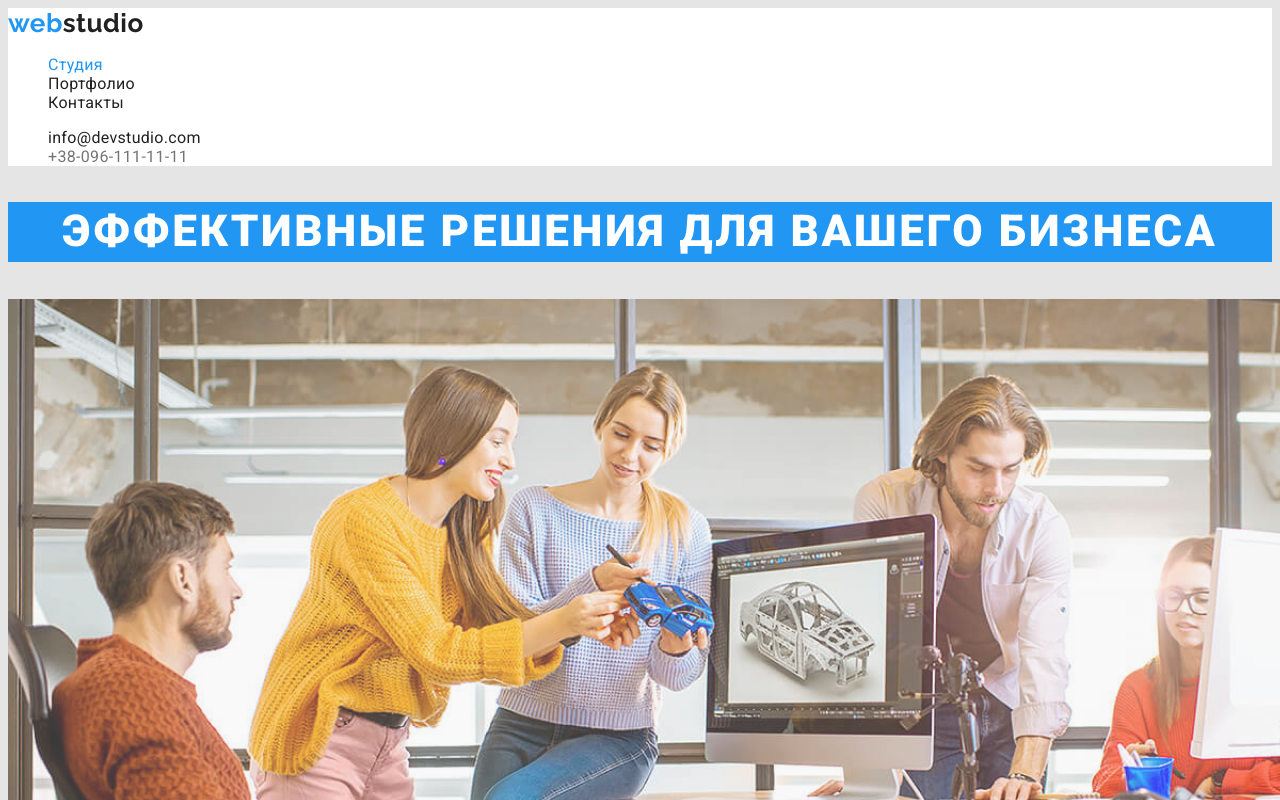
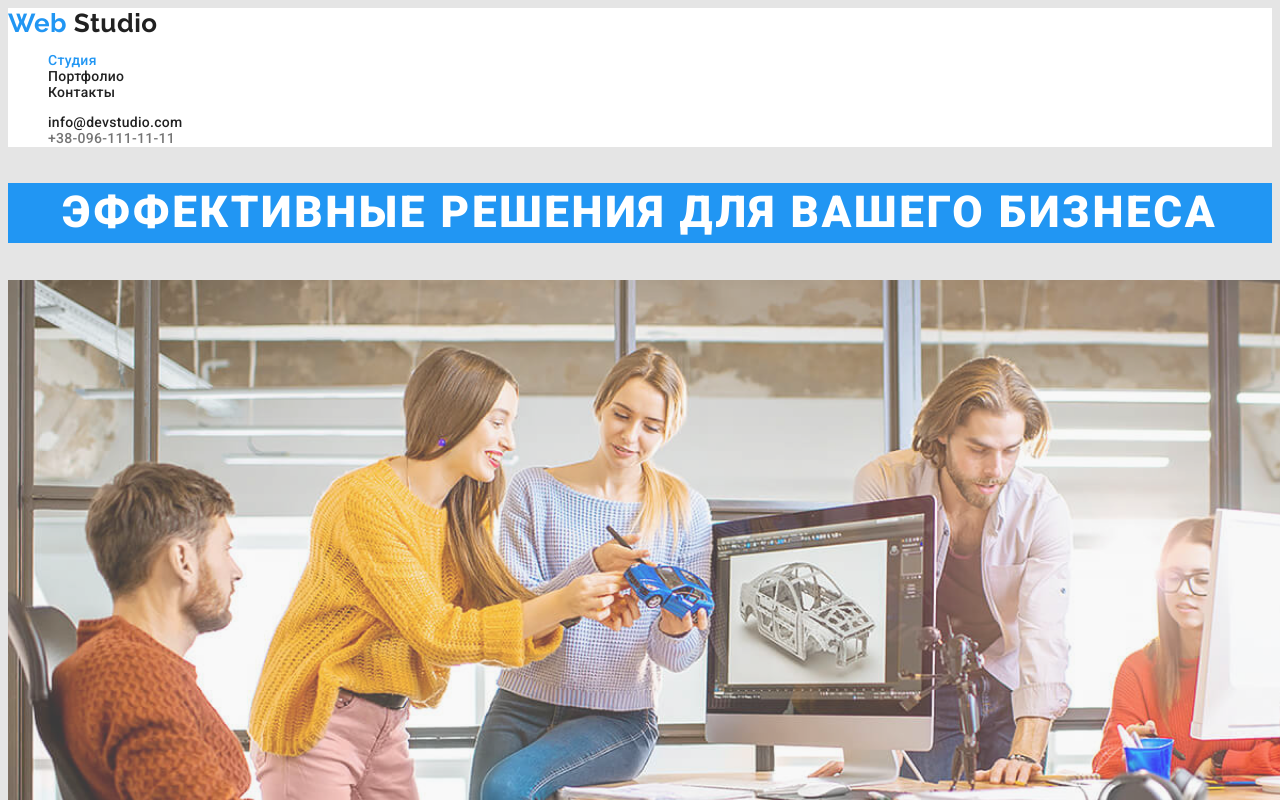
Before and after one commit to Eduard-Poliakov/goit-markup-hw-02-0, a plain HTML site: page index.html in a window 1280 px wide. Shown: the top 800 px of the page. Drawn offline with Linux system fonts and the light colour scheme.

Commit message:
Исправляет логотип и навигацию

```diff
--- a/css/styles.css
+++ b/css/styles.css
@@ -55,6 +55,7 @@ h2 {
   font-weight: 700;
   font-size: 26px;
   line-height: 1.19;
+  text-transform: capitalize;
 }
 
 .logo span {
@@ -75,8 +76,12 @@ h2 {
 }
 
 .nav {
+  font-weight: 500;
+  font-size: 14px;
+  line-height: 1.14;
   letter-spacing: 0.02em;
 }
+
 .link-tel {
   color: var(--secondary-color);
 }
@@ -160,6 +165,7 @@ footer.footer {
   font-weight: 700;
   font-size: 22px;
   line-height: 1.18;
+  text-transform: capitalize;
 }
 
 .footer-logo span {
--- a/index.html
+++ b/index.html
@@ -14,9 +14,9 @@
     <!-- Шапка сайта -->
     <header class="header">
       <nav>
-        <a href="./index.html" class="logo"> <span>web</span>studio </a>
+        <a href="./index.html" class="logo"> <span>web</span> studio </a>
         <ul class="nav">
-          <li><a href="./index.html" class="link, link-current">Студия</a></li>
+          <li><a href="./index.html" class="link link-current">Студия</a></li>
           <li><a href="./portfolio.html" class="link">Портфолио</a></li>
           <li><a href="#" class="link">Контакты</a></li>
         </ul>
@@ -396,7 +396,7 @@
     </main>
     <!-- Подвал сайта -->
     <footer class="footer">
-      <a href="./index.html" class="footer-logo"><span>web</span>studio</a>
+      <a href="./index.html" class="footer-logo"><span>web</span> studio</a>
       <address>
         <ul>
           <li class="address">г. Киев, пр-т Леси Украинки, 26</li>
```
Also changed, not shown: portfolio.html (+3 -3 lines).
